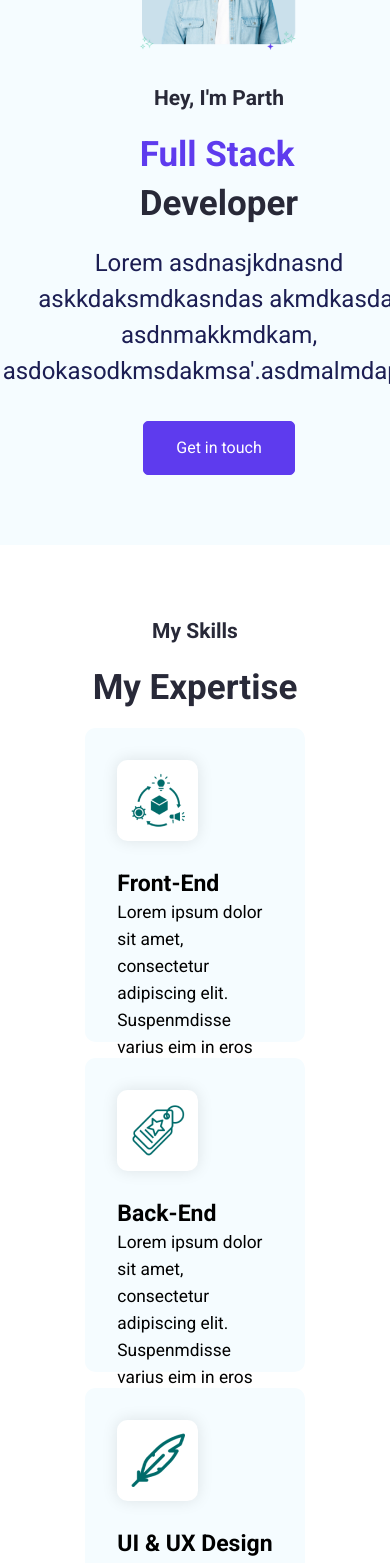
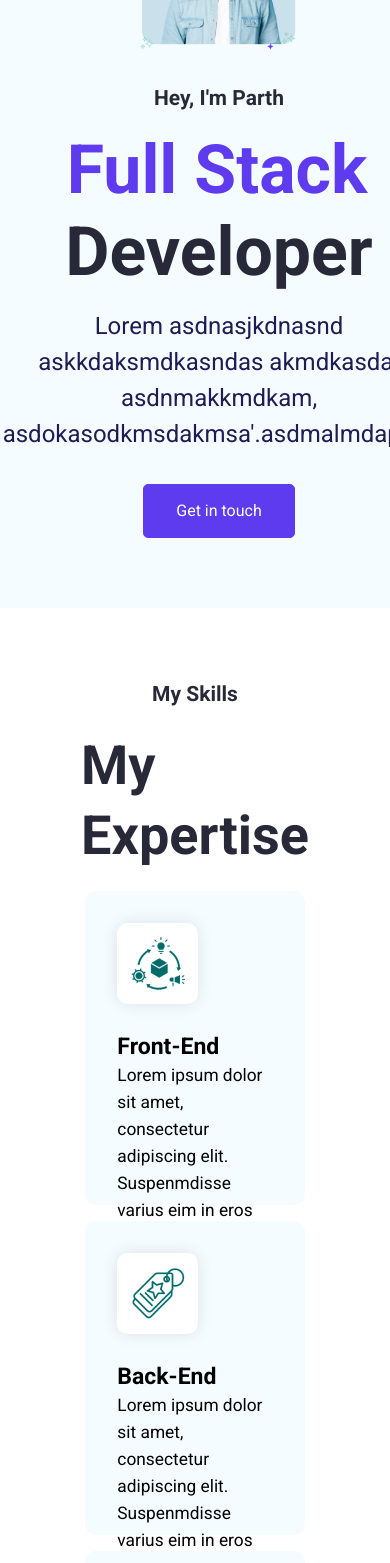
Before and after one commit to Part-h/Portfolio, a React (Create React App) app: page / in a window 390 px wide. Shown: the part 220-1783 px from the top of the page. Built offline with nearby package versions, Linux system fonts and the light colour scheme.

Commit message:
css update

```diff
--- a/src/App.css
+++ b/src/App.css
@@ -182,6 +182,7 @@
 
 .navbar--items ul > li > a:hover {
   color: var(--primary); /* Change text color on hover */
+  font-weight: 500;
 }
 
 .navbar--items ul > li:hover {
@@ -191,7 +192,7 @@
 /* Navbar Content */
 .navbar--content {
   color: var(--darkblue);
-  font-size: 16px;
+  font-size: 20px;
   font-style: normal;
   font-weight: 400;
   line-height: 24px;
@@ -324,7 +325,7 @@
 .skills--section--container{
   display: grid;
   justify-content: center;
-  align-items: flex-start;
+  align-items: stretch;
   gap: 42.6px;
   grid-template-columns: repeat(4, 1fr);
 }
@@ -692,3 +693,125 @@
 
 /* Responsive Screens Ends*/
 /* Hero Section Style End */
+
+/* Add the following media queries at the end of your CSS */
+
+/* Responsive Screens */
+@media only screen and (max-width: 1800px) {
+  .hero--section--title {
+    font-size: 68px;
+    line-height: 70px;
+  }
+  /* Add more responsive adjustments as needed */
+}
+
+@media only screen and (max-width: 1600px) {
+  .skills--section--heading {
+    font-size: 54px;
+    line-height: 70px;
+  }
+  /* Add more responsive adjustments as needed */
+}
+
+@media only screen and (max-width: 1200px) {
+  .btn-outline-primary {
+    display: none;
+  }
+  .hero--section {
+    display: flex;
+    flex-direction: column-reverse;
+    padding-bottom: 70px;
+  }
+  .hero--section--title,
+  .hero--section-description,
+  .footer--content {
+    text-align: center;
+  }
+  .skills--section--container,
+  .about--section,
+  .portfolio--section--container,
+  .portfolio--container-box,
+  .footer--link--container,
+  .footer--items > ul,
+  .footer--content--container {
+    display: flex;
+    flex-direction: column;
+  }
+  .skills--section,
+  .portfolio--container,
+  .hero--section--content,
+  .hero--section--content--box {
+    align-items: center;
+  }
+
+  /* Mobile menu styles */
+  .navbar--items {
+    position: absolute;
+    display: flex;
+    align-items: center;
+    justify-content: center;
+    background-color: rgba(255, 255, 255);
+    top: -20rem;
+    left: 0;
+    width: 100%;
+    transition: all ease-in-out 0.4s;
+    z-index: 1000;
+  }
+  .navbar--items ul {
+    flex-direction: column;
+    align-items: center;
+    width: 100%;
+    padding: 3rem 0 0.6rem;
+  }
+  .navbar--items ul li {
+    text-align: center;
+  }
+  .navbar--items ul li a {
+    padding: 0.5rem;
+  }
+  .navbar--items.active {
+    top: 30px;
+  }
+  .nav__hamburger.active :nth-child(1) {
+    transform: rotate(45deg) translate(0.45rem, 0.1875rem);
+  }
+  .nav__hamburger.active :nth-child(2) {
+    opacity: 0;
+  }
+  .nav__hamburger.active :nth-child(3) {
+    transform: rotate(-45deg) translate(0.45rem, -0.1875rem);
+  }
+  /* End of mobile menu styles */
+
+  /* Add more responsive adjustments as needed */
+}
+
+/* Hamburger menu */
+.nav__hamburger {
+  display: none;
+  width: 1.875rem;
+  height: 1.313rem;
+  flex-direction: column;
+  justify-content: space-around;
+  position: absolute;
+  top: 25px;
+  right: 25px;
+  cursor: pointer;
+}
+
+.nav__hamburger__line {
+  display: block;
+  height: 0.188rem;
+  width: 100%;
+  background-color: #000000;
+  border-radius: 0.625rem;
+  transition: all ease-in-out 0.2s;
+}
+
+@media screen and (max-width: 1200px) {
+  .nav__hamburger {
+    display: flex;
+    z-index: 200;
+  }
+}
+/* Responsive Screens Ends */
```
